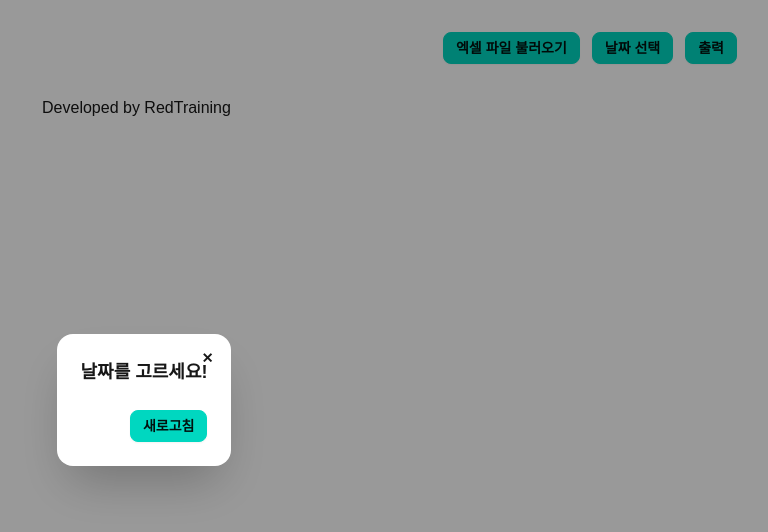
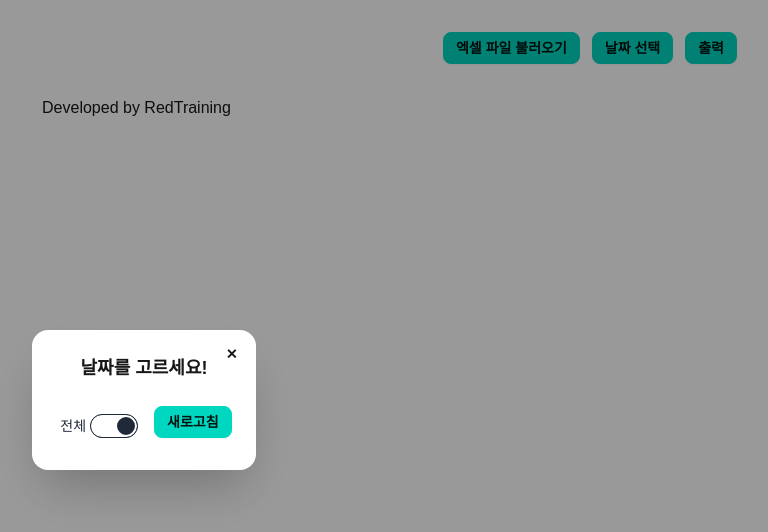
Before and after one commit to keenager/trial-schedule, a Next.js app: page / in a window 1280 px wide. Both pictures are taken after a click on the button "날짜 선택". Shown: the top 532 px of the page, without its empty margins (496-1264 px from the left). Built offline with nearby package versions, Linux system fonts and the light colour scheme.

Commit message:
날짜 선택 부분 수정, no-print 설정

```diff
--- a/src/app/Buttons.tsx
+++ b/src/app/Buttons.tsx
@@ -9,7 +9,7 @@ export default function Buttons() {
 
   return (
     <section
-      className="flex justify-end items-center gap-3"
+      className="no-print flex justify-end items-center gap-3"
       onMouseOver={() => {
         document.getElementById("case-detail")!.style.display = "none";
       }}
--- a/src/app/DateSelectModal.tsx
+++ b/src/app/DateSelectModal.tsx
@@ -1,12 +1,32 @@
-import React from "react";
+import React, { useEffect, useState } from "react";
 import { useDataCtx } from "./store/DataProvider";
 
 export default function DateSelectModal() {
   const { dateList, setDateList } = useDataCtx();
-  const newList = [...dateList];
+  const [checkList, setCheckList] = useState<boolean[]>([]);
+  useEffect(() => {
+    setCheckList(dateList.map((item) => item.isSelected));
+  }, [dateList]);
 
-  const changeHandler = (i: number, e: React.ChangeEvent<HTMLInputElement>) => {
-    newList[i].isSelected = e.currentTarget.checked;
+  const toggleHandler = (e: React.ChangeEvent<HTMLInputElement>) => {
+    setCheckList([...checkList].fill(e.currentTarget.checked));
+  };
+
+  const changeHandler = (e: React.ChangeEvent<HTMLInputElement>, i: number) => {
+    const newCheckList = [...checkList];
+    newCheckList[i] = e.currentTarget.checked;
+    setCheckList(newCheckList);
+  };
+
+  const refreshHandler = () => {
+    const newDateList = checkList.map((val, i) => {
+      const temp = { ...dateList[i] };
+      temp.isSelected = val;
+      return temp;
+    });
+    setDateList(newDateList);
+    const modal: any = document.getElementById("date_select_modal")!;
+    modal.close();
   };
 
   return (
@@ -30,22 +50,25 @@ export default function DateSelectModal() {
                 <input
                   type="checkbox"
                   className="checkbox checkbox-accent"
-                  defaultChecked={val.isSelected}
-                  onChange={changeHandler.bind(null, i)}
+                  checked={checkList[i] || false}
+                  onChange={(e) => changeHandler(e, i)}
                 />
               </label>
             </div>
           ))}
         </div>
-        <div className="flex justify-end mt-3">
-          <button
-            className="btn btn-sm btn-accent"
-            onClick={() => {
-              setDateList(newList);
-              const modal: any = document.getElementById("date_select_modal")!;
-              modal.close();
-            }}
-          >
+        <div className="flex justify-end gap-3 mt-3">
+          <label className="label cursor-pointer">
+            <span className="label-text mr-1">전체</span>
+            <input
+              type="checkbox"
+              className="toggle"
+              defaultChecked
+              onChange={toggleHandler}
+            />
+          </label>
+          {/* <button className="btn btn-sm btn-accent">전체</button> */}
+          <button className="btn btn-sm btn-accent" onClick={refreshHandler}>
             새로고침
           </button>
         </div>
--- a/src/app/globals.css
+++ b/src/app/globals.css
@@ -14,6 +14,12 @@
   }
 }
 
+@media print {
+  .no-print {
+    display: none;
+  }
+}
+
 html {
   scroll-behavior: smooth;
 }
--- a/src/lib/useSchedule.ts
+++ b/src/lib/useSchedule.ts
@@ -134,8 +134,6 @@ export default function useSchedule(): UseScheduleReturnType {
     const targetCases = caseList.filter(
       (c) => c.날짜 === targetTc[0].date && c.시각 === targetTc[0].time
     );
-    console.log("e.pageX: ", e.pageX);
-    console.log("e.pageY: ", e.pageY);
 
     caseDetailDiv.style.left =
       (e.pageX > window.innerWidth * 0.66
```
